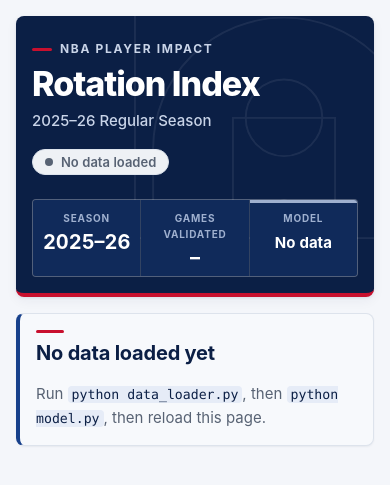
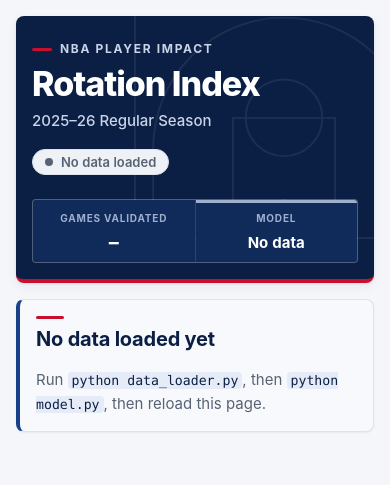
Before and after one commit to RohinCodes15/Rotation-Index, a Flask app: page / in a window 390 px wide. Shown: the top 485 px of the page. Run offline with Flask 3, Linux system fonts and the light colour scheme.

Commit message:
Drop the duplicate season cell from the scoreboard
The subtitle already shows the season, so the scoreboard keeps games and
model state in two columns.

```diff
--- a/static/style.css
+++ b/static/style.css
@@ -268,7 +268,7 @@ code {
 /* Scoreboard: label over a large tabular figure, cells split by hairlines. */
 .scoreboard {
     display: grid;
-    grid-template-columns: repeat(3, auto);
+    grid-template-columns: repeat(2, auto);
     gap: 1px;
     margin: 0;
     overflow: hidden;
@@ -328,7 +328,7 @@ code {
     }
 
     .scoreboard {
-        grid-template-columns: repeat(3, minmax(0, 1fr));
+        grid-template-columns: repeat(2, minmax(0, 1fr));
     }
 
     .masthead-court {
--- a/templates/index.html
+++ b/templates/index.html
@@ -44,10 +44,6 @@
                 <span class="badge badge-{{ badge[0] }}">{{ badge[1] }}</span>
             </div>
             <dl class="scoreboard" aria-label="Season status">
-                <div class="scoreboard-cell">
-                    <dt>Season</dt>
-                    <dd>{{ season }}</dd>
-                </div>
                 <div class="scoreboard-cell">
                     <dt>{{ "Games used" if status else "Games validated" }}</dt>
                     <dd>{% if status %}{{ count(status.games_used) }}<span class="scoreboard-of">/ {{ count(status.games_in_season) }}</span>
```
